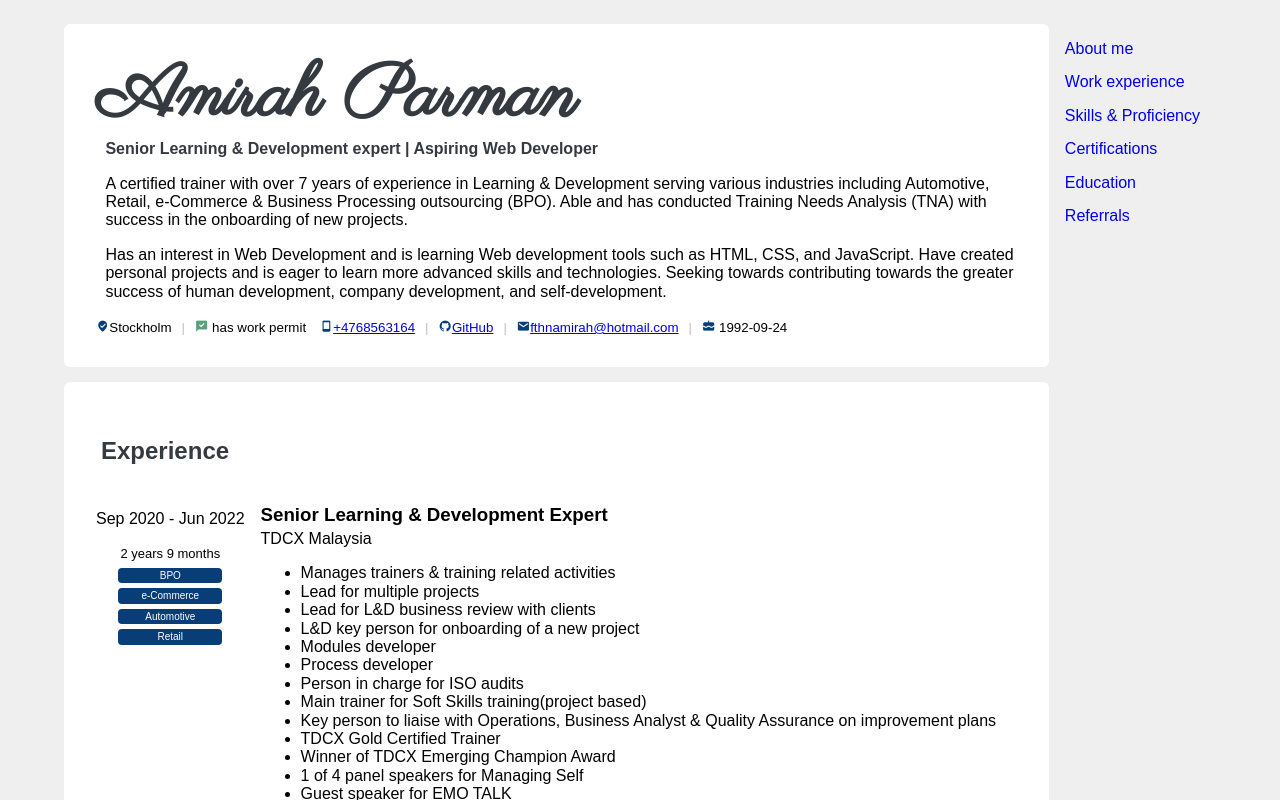
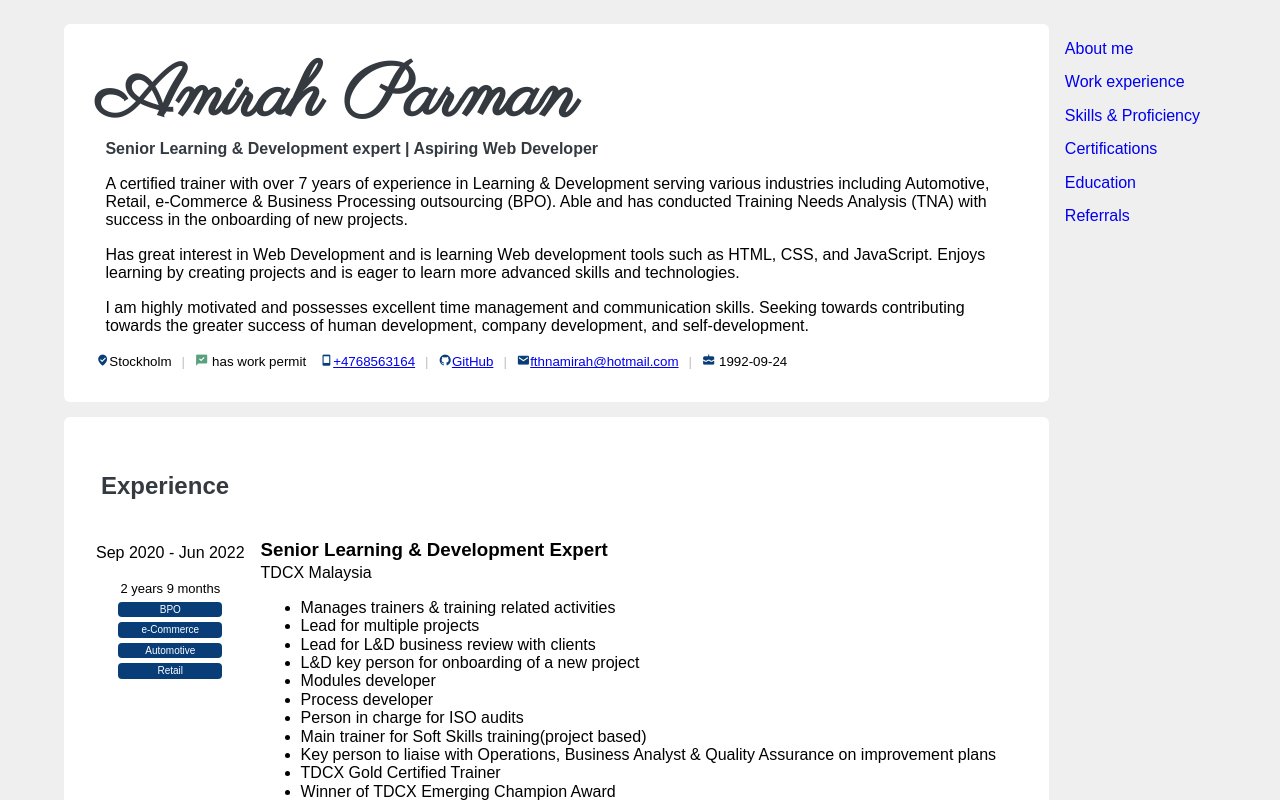
Before and after one commit to AmirahParman/AmirahParman.github.io, an Angular app: page / in a window 1280 px wide. Shown: the top 800 px of the page. Built offline with nearby package versions, Linux system fonts and the light colour scheme; a web font is replaced by a local one.

Commit message:
Edited About Me description

```diff
--- a/src/app/components/about-me/about-me.component.html
+++ b/src/app/components/about-me/about-me.component.html
@@ -4,8 +4,8 @@
         <h2 class="my-designation">Senior Learning & Development expert | Aspiring Web Developer</h2>
         <p>
             A certified trainer with over 7 years of experience in Learning & Development serving various industries including Automotive, Retail, e-Commerce & Business Processing outsourcing (BPO). Able and has conducted Training Needs Analysis (TNA) with success in the onboarding of new projects.</p>
-            <p>Has an interest in Web Development and is learning Web development tools such as HTML, CSS, and JavaScript.
-           Have created personal projects and is eager to learn more advanced skills and technologies.
-            Seeking towards contributing towards the greater success of human development, company development, and self-development.</p>
+            <p>Has great interest in Web Development and is learning Web development tools such as HTML, CSS, and JavaScript. Enjoys learning by creating projects and is eager to learn more advanced skills and technologies.
+              </p><p>I am highly motivated and possesses excellent time management and communication skills. Seeking towards contributing towards the greater success of human development, company development, and self-development.
+                </p>
     </div>
 </div>
--- a/src/app/components/personal-info/personal-info.component.html
+++ b/src/app/components/personal-info/personal-info.component.html
@@ -7,5 +7,4 @@
     <span><i class='bx bxs-envelope' style='color:#083D77' ></i><a [href]="'mailto:' + data.emailAddress +'?subject=Hi Amirah, lets connect!'">{{data.emailAddress}}</a>
     </span>  <span class="divider">|</span>
     <span><i class='bx bxs-cake' style='color:#083D77'></i> {{data.birthDate | date: 'yyyy-MM-dd'}}</span>
-
 </div>
```
